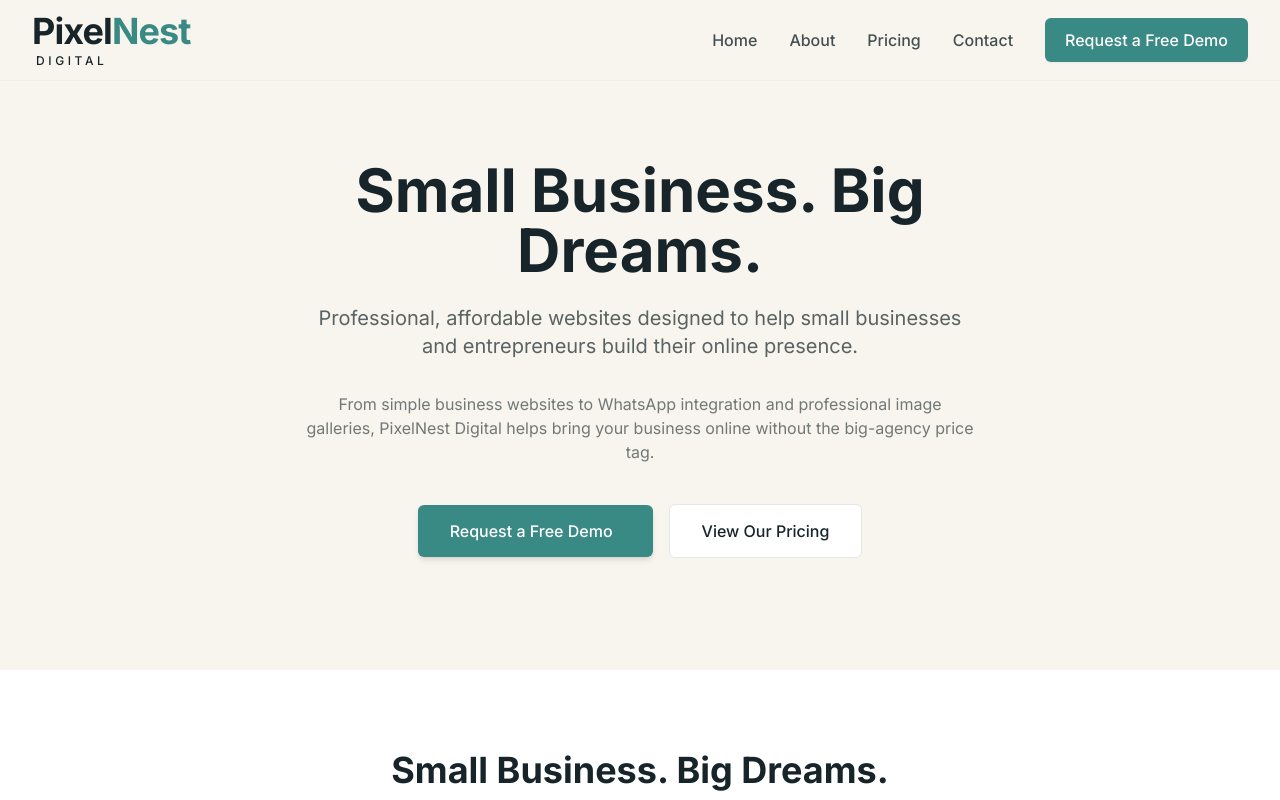
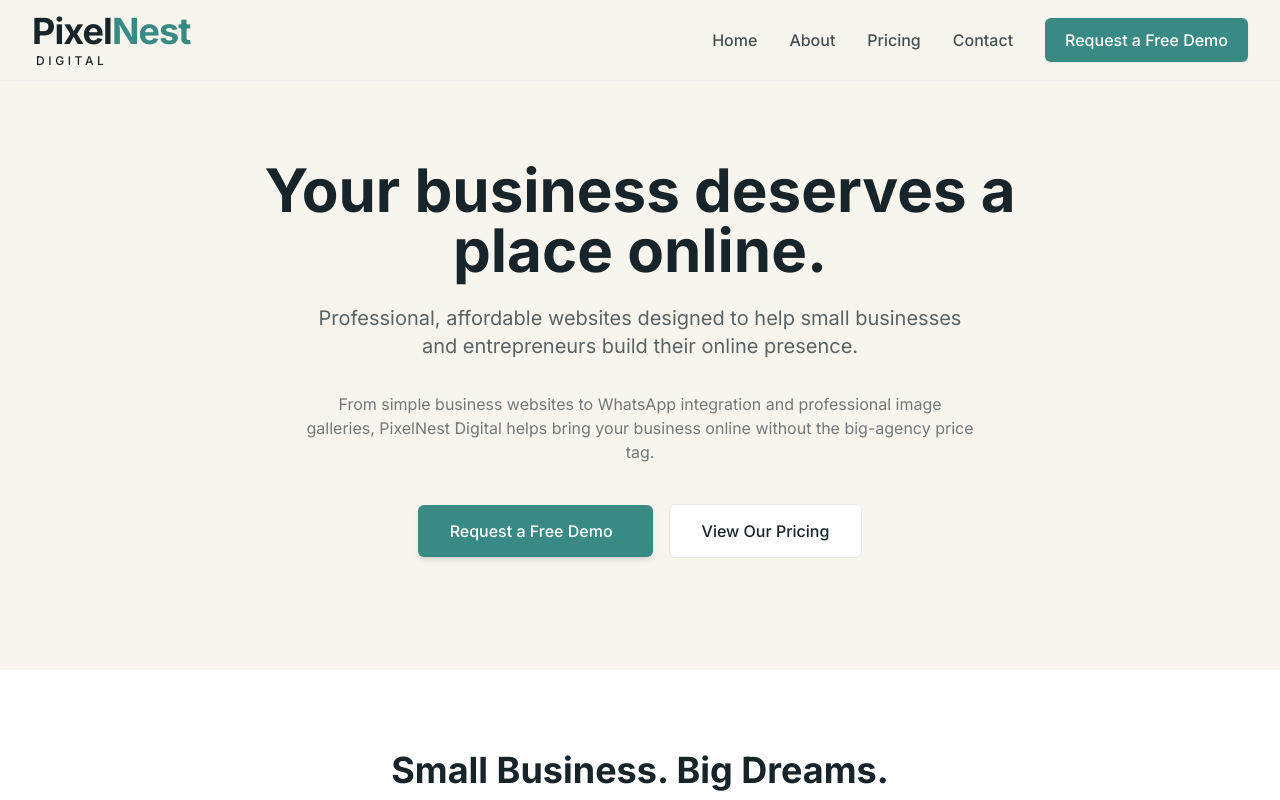
Before and after one commit to loraintaljaard-beep/PixelNest-Digital-website, a plain HTML site: page index.html in a window 1280 px wide. Shown: the top 800 px of the page. Drawn offline with nearby package versions, Linux system fonts and the light colour scheme; some icons are missing.

Commit message:
Update index.html

```diff
--- a/index.html
+++ b/index.html
@@ -88,7 +88,7 @@
     <section id="home" class="pt-32 pb-20 md:pt-40 md:pb-28 px-4 sm:px-6 lg:px-8 max-w-7xl mx-auto flex flex-col items-center text-center">
         <div class="max-w-3xl">
             <h1 class="text-4xl md:text-5xl lg:text-6xl font-bold leading-tight mb-6 text-charcoal">
-                Small Business. Big Dreams.
+                Your business deserves a place online.
             </h1>
             <p class="text-lg md:text-xl text-charcoal/70 mb-8 max-w-2xl mx-auto leading-relaxed">
                 Professional, affordable websites designed to help small businesses and entrepreneurs build their online presence.
```
